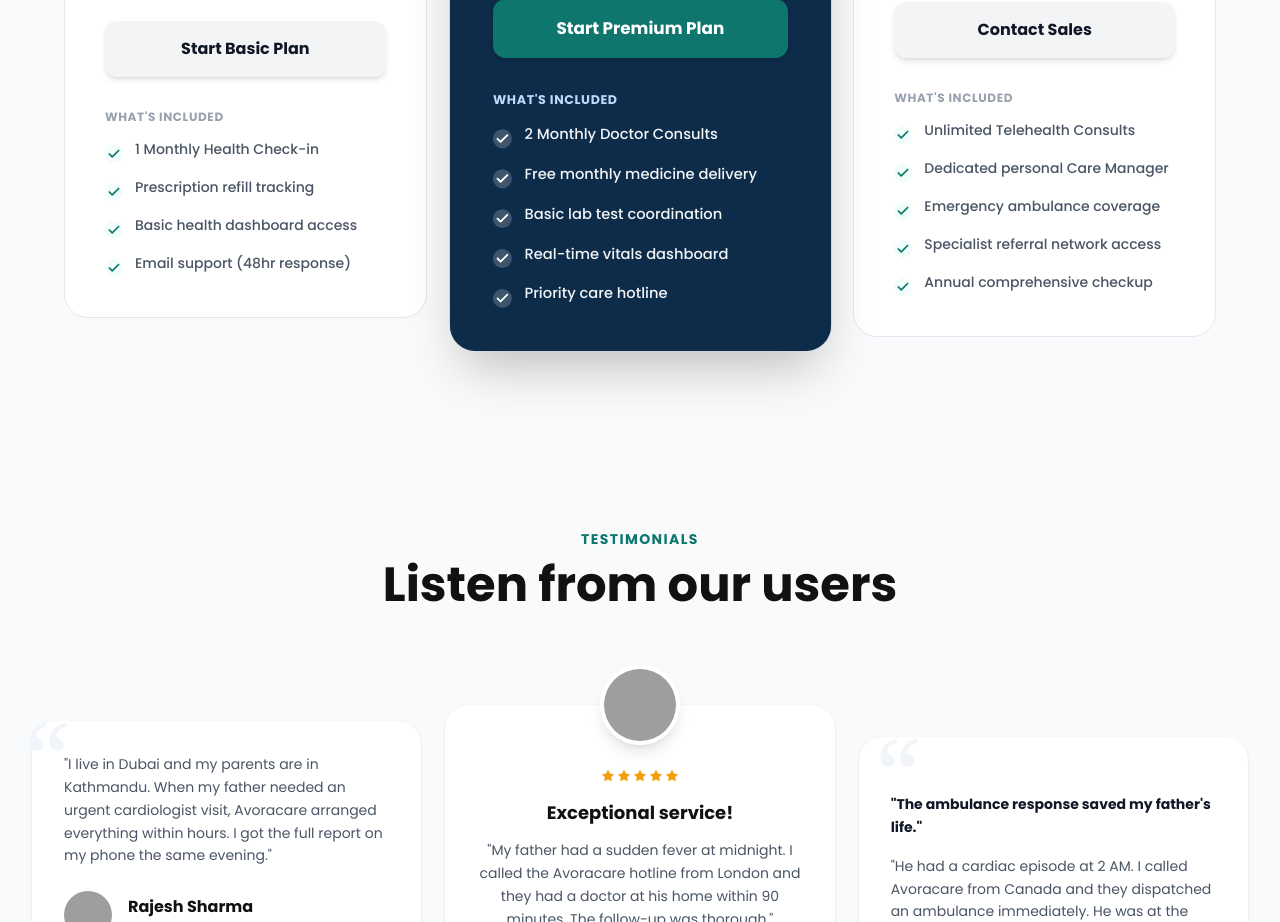
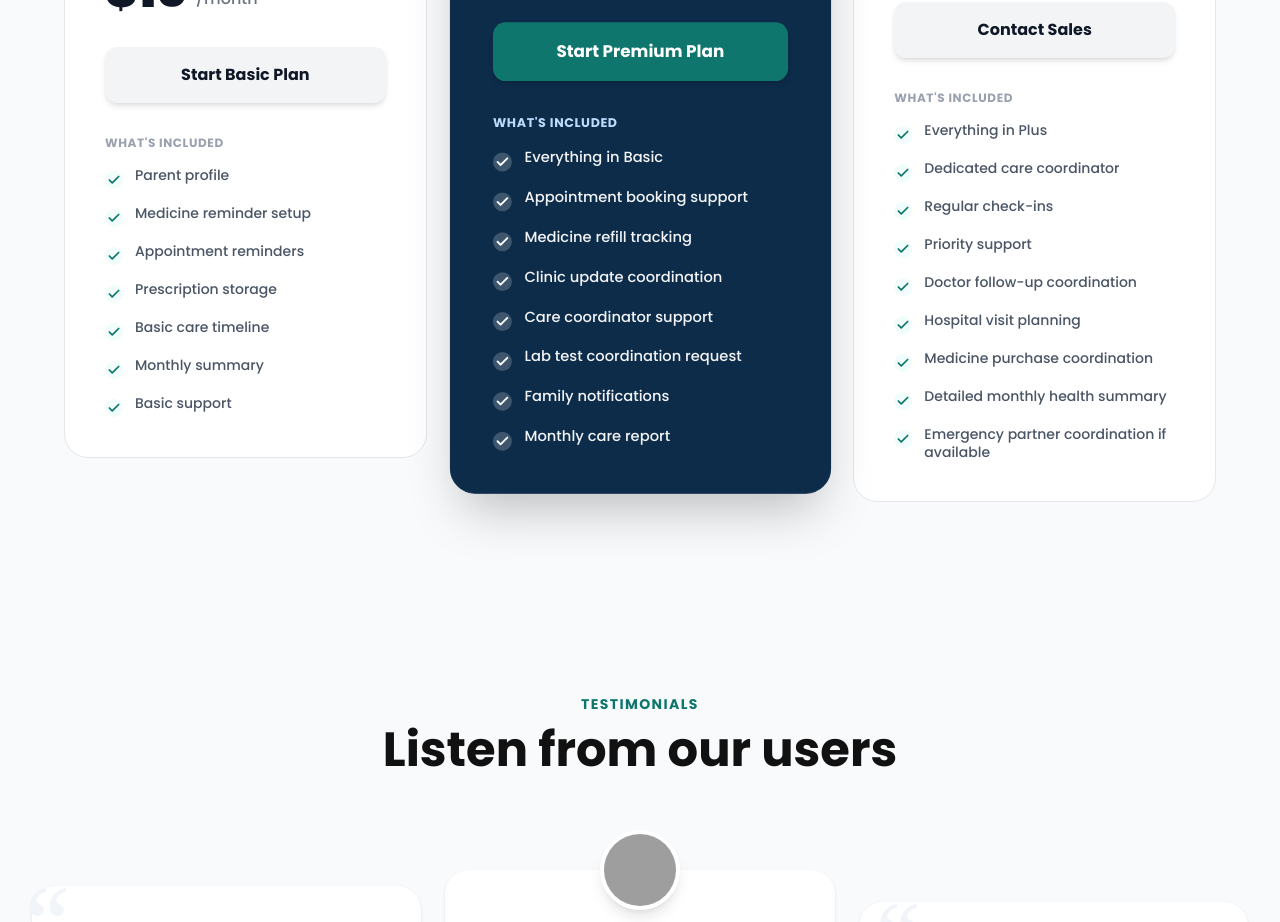
Before and after one commit to Aashutoshkashyap/evara-care, a Next.js app: page / in a window 1280 px wide. Shown: the part 3460-4382 px from the top of the page. Built offline with nearby package versions, Linux system fonts and the light colour scheme; grey boxes are pictures that could not be loaded.

Commit message:
Update features in pricing plans

```diff
--- a/src/components/PricingSection.tsx
+++ b/src/components/PricingSection.tsx
@@ -8,10 +8,13 @@ export default function PricingSection() {
       period: "/month",
       description: "Essential care coordination for one parent.",
       features: [
-        "1 Monthly Health Check-in",
-        "Prescription refill tracking",
-        "Basic health dashboard access",
-        "Email support (48hr response)",
+        "Parent profile",
+        "Medicine reminder setup",
+        "Appointment reminders",
+        "Prescription storage",
+        "Basic care timeline",
+        "Monthly summary",
+        "Basic support",
       ],
       ctaText: "Start Basic Plan",
       isPopular: false,
@@ -23,11 +26,14 @@ export default function PricingSection() {
       period: "/month",
       description: "Complete peace of mind for up to two parents.",
       features: [
-        "2 Monthly Doctor Consults",
-        "Free monthly medicine delivery",
-        "Basic lab test coordination",
-        "Real-time vitals dashboard",
-        "Priority care hotline",
+        "Everything in Basic",
+        "Appointment booking support",
+        "Medicine refill tracking",
+        "Clinic update coordination",
+        "Care coordinator support",
+        "Lab test coordination request",
+        "Family notifications",
+        "Monthly care report",
       ],
       ctaText: "Start Premium Plan",
       isPopular: true,
@@ -39,11 +45,15 @@ export default function PricingSection() {
       period: "/month",
       description: "White-glove healthcare for the whole family.",
       features: [
-        "Unlimited Telehealth Consults",
-        "Dedicated personal Care Manager",
-        "Emergency ambulance coverage",
-        "Specialist referral network access",
-        "Annual comprehensive checkup",
+        "Everything in Plus",
+        "Dedicated care coordinator",
+        "Regular check-ins",
+        "Priority support",
+        "Doctor follow-up coordination",
+        "Hospital visit planning",
+        "Medicine purchase coordination",
+        "Detailed monthly health summary",
+        "Emergency partner coordination if available",
       ],
       ctaText: "Contact Sales",
       isPopular: false,
```
